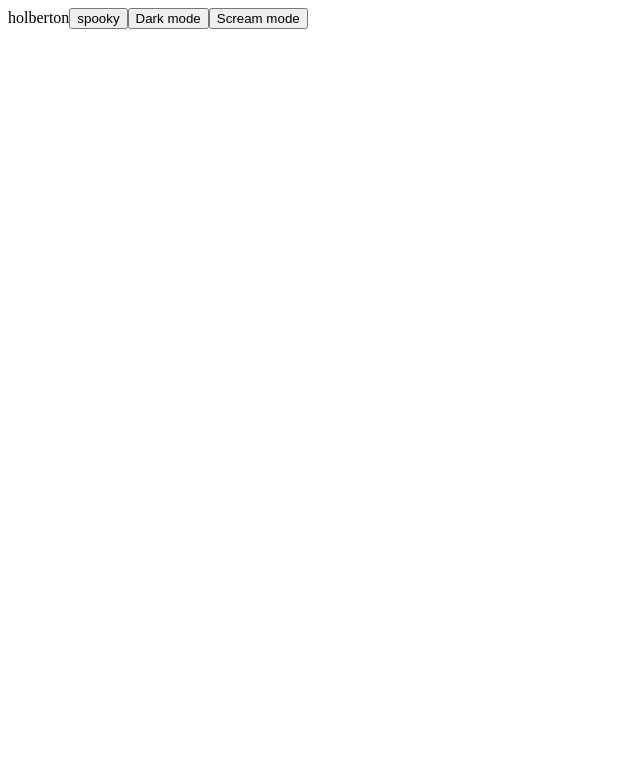
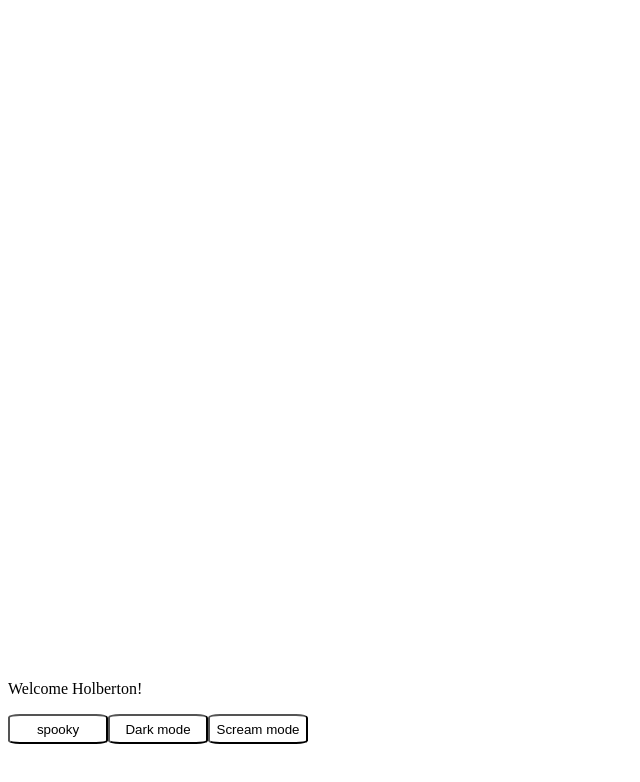
Before and after one commit to mahdizaabi/holbertonschool-web_front_end, a plain HTML site: page 0x0C. Javascript advanced/index.html in a window 1280 px wide. Shown: the whole page, without its empty margins (0-640 px from the left). Drawn offline with Linux system fonts and the light colour scheme.

Commit message:
Changing DOM with closure
Changing DOM with closure

```diff
--- a/0x0C. Javascript advanced/5-mode.js
+++ b/0x0C. Javascript advanced/5-mode.js
@@ -7,12 +7,16 @@ function changeMode(size, weight, transform, background, color) {
       document.body.style.color = color;
     };
   }
-function createButton(buttonName, mode) {
+  function createButton(buttonName, mode, container) {
       return function(){
           const btn = document.createElement("button");
           btn.setAttribute("id", buttonName);
           btn.innerText = buttonName;
-        document.body.appendChild(btn);
+          container.appendChild(btn);
+          btn.style.backgroundColor = "white";
+          btn.style.width = "100px";
+          btn.style.height = "30px";
+          btn.style.borderRadius = "12%";
           btn.addEventListener("click", (e) => {
               mode();
             });
@@ -20,30 +24,18 @@ function createButton(buttonName, mode) {
   }
 
   function main() {
-  const bodyx = document.querySelector("body");
-  bodyx.innerText = "holberton";
+    const container = document.createElement('div');
+    container.style.marginTop = "85vh";
+    document.body.appendChild(container);
+    const paragraph = document.createElement("p");
+    paragraph.innerText = "Welcome Holberton!";
+    container.appendChild(paragraph);
     let spooky = changeMode(9, "bold", "uppercase", "pink", "green");
     let darkMode  = changeMode(12, "bold", "capitalize", "black", "white");
     let screamMode  = changeMode(12, "normal", "lowercase", "white", "black");
-  const spookyStyle = createButton('spooky', spooky)();
-  const darkStyle = createButton('Dark mode', darkMode )();
-  const screamStyle = createButton('Scream mode', screamMode)();
-
-
-
-
-
-
-
-
-
-
-
-
-
-
-
-
+    const spookyStyle = createButton('spooky', spooky, container)();
+    const darkStyle = createButton('Dark mode', darkMode, container )();
+    const screamStyle = createButton('Scream mode', screamMode, container)();
   }
 
   main();
--- a/0x0C. Javascript advanced/index.html
+++ b/0x0C. Javascript advanced/index.html
@@ -7,7 +7,7 @@
     <meta name="viewport" content="width=device-width, initial-scale=1.0">
     <title>Document</title>
 </head>
-<body>ddssssssssssssssssssssssss
+<body>
     <script src="5-mode.js"></script>
 </body>
 </html>
```
Also changed, not shown: 0x0C. Javascript advanced/reserve.js (+13 -12 lines). Lines whose indentation alone changed are shown as unchanged.
